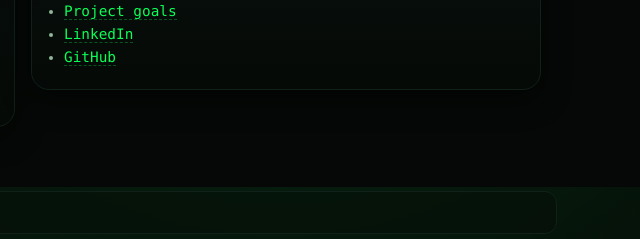
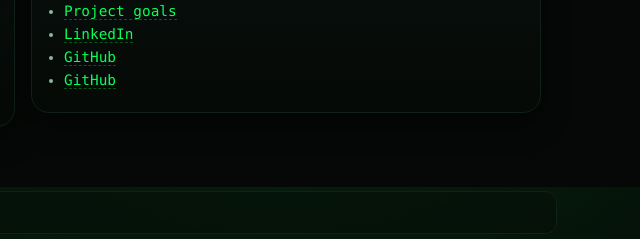
Before and after one commit to TeaChaboshi/drone_bloom, a plain HTML site: page index.html in a window 1280 px wide. Shown: the part 1413-1652 px from the top of the page, 617-1257 px from the left. Drawn offline with nearby package versions, Linux system fonts and the light colour scheme; a web font is replaced by a local one.

```diff
--- a/index.html
+++ b/index.html
@@ -234,6 +234,11 @@
                                 <a class="inline" href="https://github.com/TeaChaboshi" target="_blank"
                                     rel="noopener noreferrer">GitHub</a>
                             </li>
+                            <li>
+                                <a class="inline" href="https://github.com/TeaChaboshi" target="_blank"
+                                    rel="noopener noreferrer">GitHub</a>
+                            </li>
+
                         </ul>
                     </div>
                 </div>
```
Also changed, not shown: 1 other file.
